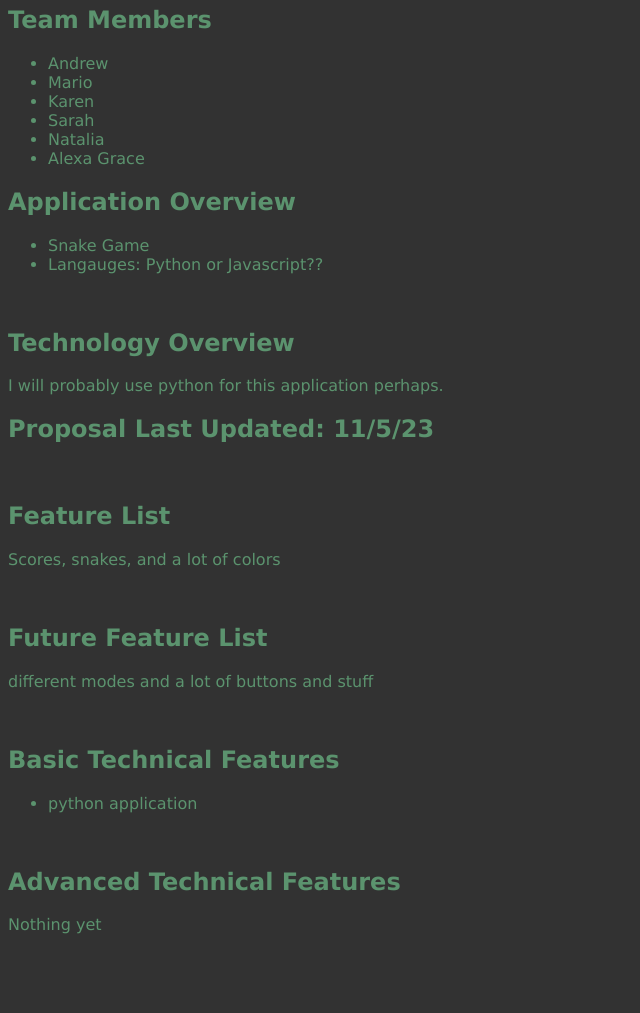
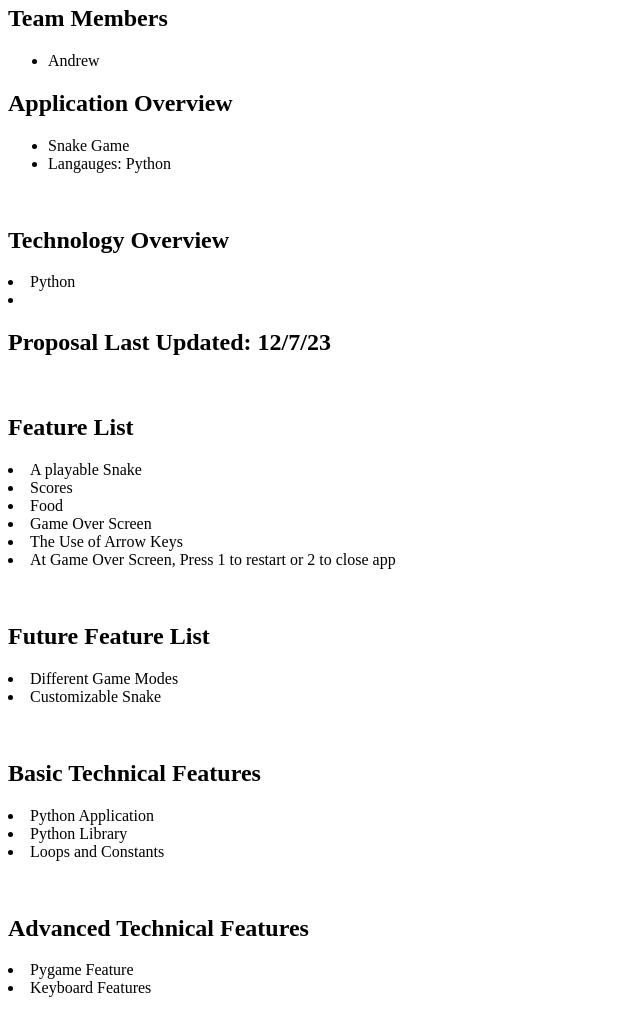
Before and after one commit to a-tolentino/class-project-proposal, a plain HTML site: page index.html in a window 1280 px wide. Shown: the part 75-1088 px from the top of the page, without its empty margins (0-640 px from the left). Before the commit the page ends 1025 px from the top, so only its background shows below. Drawn offline with Linux system fonts and the light colour scheme.

Commit message:
Update files.

```diff
--- a/index.html
+++ b/index.html
@@ -4,7 +4,6 @@
 <head>
     <meta charset="UTF-8">
     <title>Class Project Proposal</title>
-    <link rel="stylesheet" href="cpp.css">
 </head>
 
 <body>
@@ -12,18 +11,14 @@
     <h2>Team Members</h2>
         <ul>
             <li>Andrew</li>
-            <li>Mario</li>
-            <li>Karen</li>
-            <li>Sarah</li>
-            <li>Natalia</li>
-            <li>Alexa Grace</li>
+
         </ul>
 
     <h2>Application Overview</h2>
     <p>
         <ul>
             <li>Snake Game</li>
-            <li>Langauges: Python or Javascript??</li>
+            <li>Langauges: Python </li>
 
          </ul>
     </p>
@@ -32,32 +27,50 @@
     <br>
 
     <h2>Technology Overview</h2>
-    <p>I will probably use python for this application perhaps.</p>
+    <p>
+        <li>Python</li>
+        <li></li>
+    </p>
 
 
-    <h2>Proposal Last Updated: 11/5/23</h2>
+    <h2>Proposal Last Updated: 12/7/23</h2>
 
     <br>
 
     <h2>Feature List</h2>
-    <p>Scores, snakes, and a lot of colors</p>
+    <p>
+        <li>A playable Snake</li>
+        <li>Scores</li>
+        <li>Food</li>
+        <li>Game Over Screen</li>
+        <li>The Use of Arrow Keys</li>
+        <li>At Game Over Screen, Press 1 to restart or 2 to close app</li>
+    </p>
 
     <br>
 
     <h2>Future Feature List</h2>
-    <p>different modes and a lot of buttons and stuff</p>
+    <p>
+        <li>Different Game Modes</li>
+        <li>Customizable Snake</li>
+    </p>
 
     <br>
 
     <h2>Basic Technical Features</h2>
-    <ul>
-        <li>python application</li>
-    </ul>
+    <p>
+        <li>Python Application</li>
+        <li>Python Library</li>
+        <li>Loops and Constants</li>
+    </p>
 
     <br>
 
     <h2>Advanced Technical Features</h2>
-    <p>Nothing yet</p>
+    <p>
+        <li>Pygame Feature</li>
+        <li>Keyboard Features</li>
+    </p>
 
 
 
```
